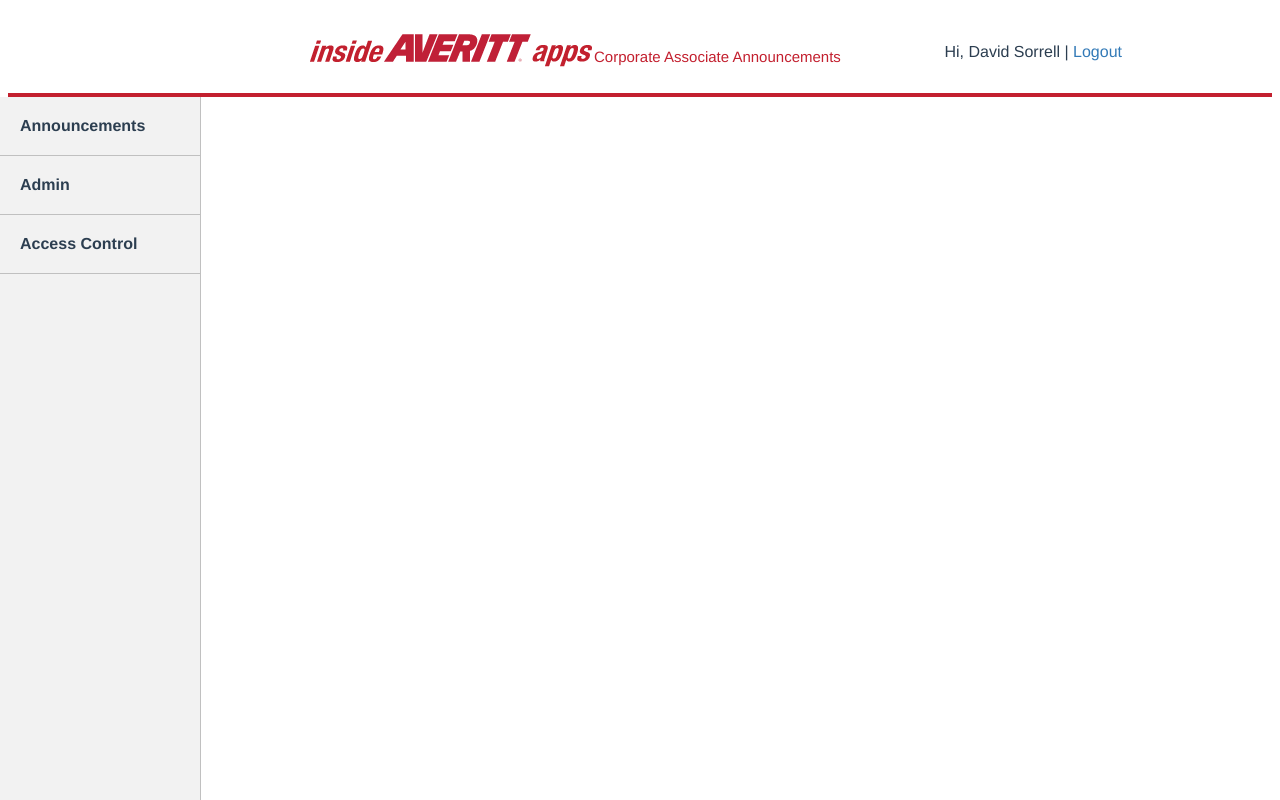
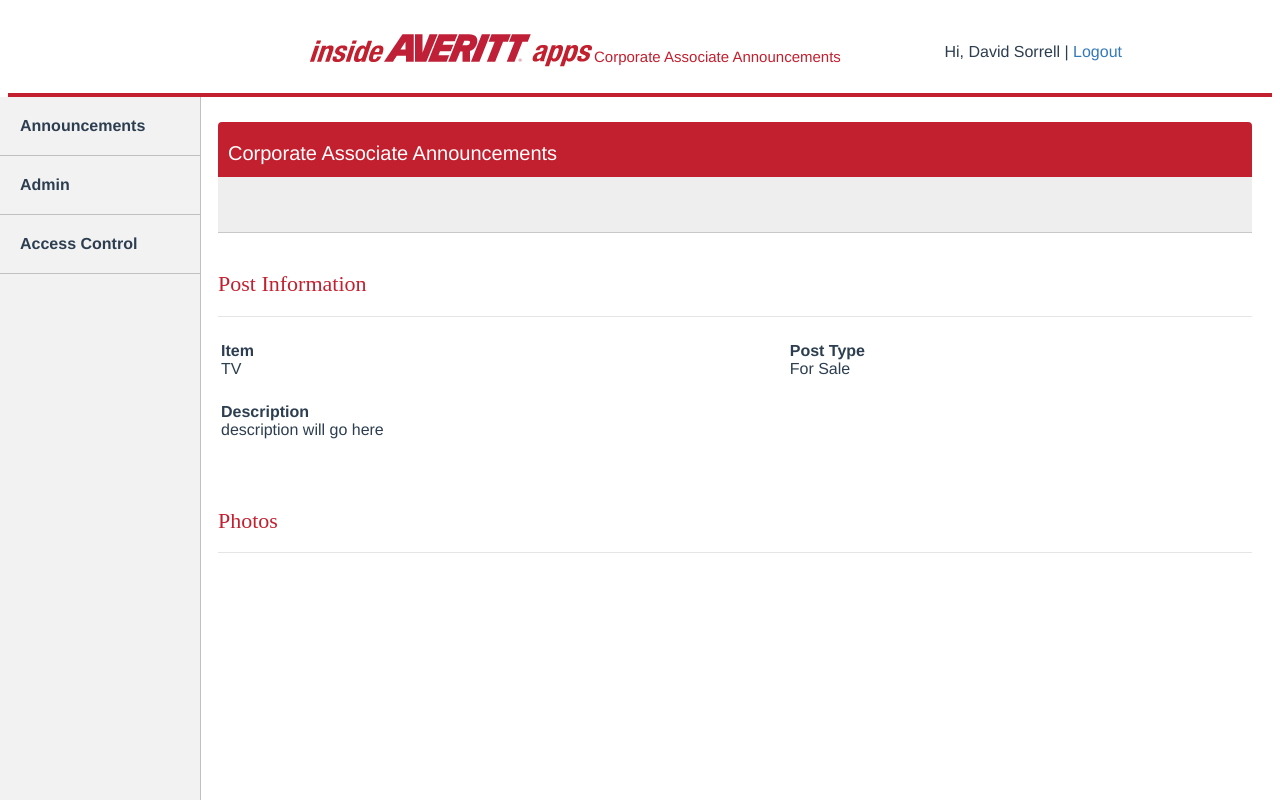
Before and after one commit to dsoreal/iaappsclone, a Vue app: page /corp_assoc_announcement/details/1 in a window 1280 px wide. Built offline with nearby package versions, Linux system fonts and the light colour scheme.

Commit message:
worked on details page design

```diff
--- a/src/components/postList.vue
+++ b/src/components/postList.vue
@@ -1,5 +1,6 @@
 <template>
-    <tr v-for="post in posts" :key="post.id" class="trueList">
+    <tr v-for="post in posts" :key="post.id" class="trueList"
+    @click="detailsRoute(route)">
         <singlePost :post="post"  />
     </tr>
 </template>
@@ -13,6 +14,11 @@
     ],
     components: {
         singlePost
+    },
+    methods: {
+        detailsRoute(route) {
+            this.$router.push('/corp_assoc_announcement/details/')
+        }
     }
 }
 </script>
--- a/src/components/singlePost.vue
+++ b/src/components/singlePost.vue
@@ -3,8 +3,7 @@
     <span>{{ post.associate }}</span>
     </td>
     <td colspan="1">
-      <span class="wanted" v-if="post.type === 'Wanted'" >{{ post.type }}</span>
-      <span class="forSale" v-if="post.type === 'For Sale'">{{ post.type }}</span>
+      <span>{{ post.type }}</span>
     </td>
     <td colspan="1">
      <span class="item">{{ post.item }}</span>
--- a/src/router/index.js
+++ b/src/router/index.js
@@ -11,7 +11,7 @@
     component: List
   },
   {
-    path: '/corp_assoc_announcement/details',
+    path: '/corp_assoc_announcement/details/:id',
     name: 'details',
     component: Details
   },
--- a/src/views/details.vue
+++ b/src/views/details.vue
@@ -1,13 +1,127 @@
 <template>
-  <h3>You are on the details page</h3>
+<div class="page">
+  <div class="addbar">
+    <div class="apphead">
+        <h2>Corporate Associate Announcements</h2>
+      </div>
+    </div>
+    <div class="filterbar">
+    </div>
+    <div class="details">
+        <div class="postinfo">
+          <div class="sectionheader">
+            <h2>Post Information</h2>
+          </div>
+          <div class="fields">
+            <div class="itemfields">
+            <label for="item" class="label">Item</label>
+            <br>
+            <span>TV</span>
+            </div>
+            <div class="posttype">
+            <label for="" class="type label">Post Type</label>
+            <br>
+            <span>For Sale</span>
+            </div>
+            <br>
+            <div class="description">
+              <label for="description" class="label">Description</label>
+              <br>
+              <span>description will go here</span>
+            </div>
+          </div>
+          <div class="photos">
+            <div class="sectionheader">
+              <h2>Photos</h2>
+              </div>
+          </div>
+        </div>
+    </div>
+  </div>
 </template>
 
 <script>
 export default {
-
+  props: ['id'],
+    data() {
+        return {
+            item: '',
+            description: '',
+            uri: 'http://localhost:3000/posts/' + this.id
+        }
+    }
 }
 </script>
 
 <style scoped>
+.page {
+  margin-left: 210px;
+}
+.addbar {
+  background-color: #C3202F;
+  margin-top: 25px;
+  color: white;
+  padding: 0 20px 55px 10px;
+  margin-right: 20px;
+  border-radius: 4px 4px 0 0;
+}
+.apphead h2 {
+  float: left;
+  margin-bottom: 20px;
+  font-size: 20px;
+  font-weight: 300;
+  line-height: 1.4;
 
+}
+.filterbar {
+  background-color: #EEEEEE;
+  display: block;
+  margin-right: 20px;
+  padding: 0px 20px 55px 10px;
+  text-align: left;
+  font-weight: bold;
+  border-bottom: #C8C8C8 1px solid ;
+}
+.details {
+  padding-top: 20px;
+  text-align: left;
+  margin-right: 20px;
+}
+.sectionheader {
+  border-bottom: 1px solid #e5e5e5;
+  margin-bottom: 25px;
+}
+.sectionheader h2{
+  color: #C3202F;
+  font-weight: 300;
+  font-family: "Droid Serif","Times New Roman",serif;
+  font-size: 22px;
+  width: 100%;
+}
+.itemfields {
+  float: left;
+  width: 45%;
+  padding-bottom: 25px;
+}
+.posttype {
+  width: 45%;
+  float: right;
+}
+.description {
+  width: 98.5%;
+  float: left;
+}
+label{
+  padding-left: 3px;
+  font-weight: 600;
+}
+.photos {
+  margin-top: 100px;
+  padding-top: 30px;
+  background-color: #fff;
+  color: #555;
+}
+span {
+  padding-left: 3px;
+}
 </style>
```
